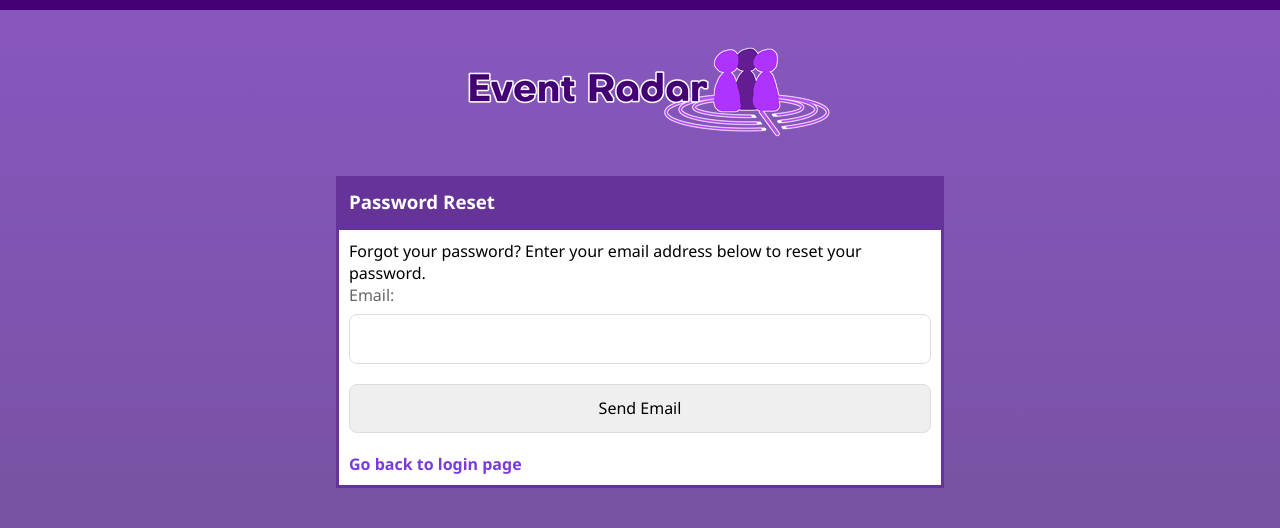
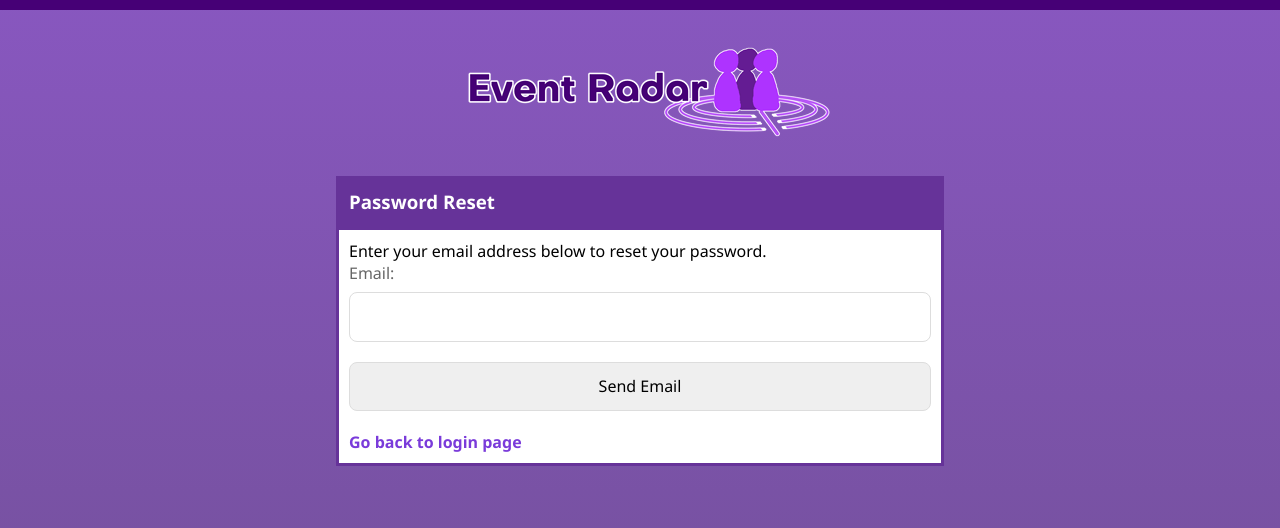
Before and after one commit to vang794/EventRadarProject, a Django app: page /reset_password/ in a window 1280 px wide. Shown: the top 528 px of the page. Run offline with Django 5.2, Linux system fonts and the light colour scheme.

Commit message:
redid password_reset.html and changing acceptance tests

```diff
--- a/Templates/password_reset.html
+++ b/Templates/password_reset.html
@@ -25,7 +25,7 @@
     </div>
 
     <div class="center-box">
-        <p>Forgot your password? Enter your email address below to reset your password.</p>
+        <p>Enter your email address below to reset your password.</p>
 
         <form method="post">
             {% csrf_token %}
--- a/polls/views.py
+++ b/polls/views.py
@@ -23,6 +23,7 @@ from django.shortcuts import render
 from Methods.reset import Reset
 from django.utils.http import urlsafe_base64_decode
 from django.contrib.auth.tokens import default_token_generator
+
 
 
 from Methods.change_account_details import change_account_details
@@ -260,7 +261,6 @@ class PasswordResetView(View):
 
 
     def post(self, request):
-        from Methods.sendgrid_reset import send_reset_email
         #put in method where it sends via sendgrid
         check = Reset()
         email = request.POST.get('email')
```
Also changed, not shown: polls/tests/acceptance_tests/test_acceptance_reset.py (+3 -2 lines), db.sqlite3.
